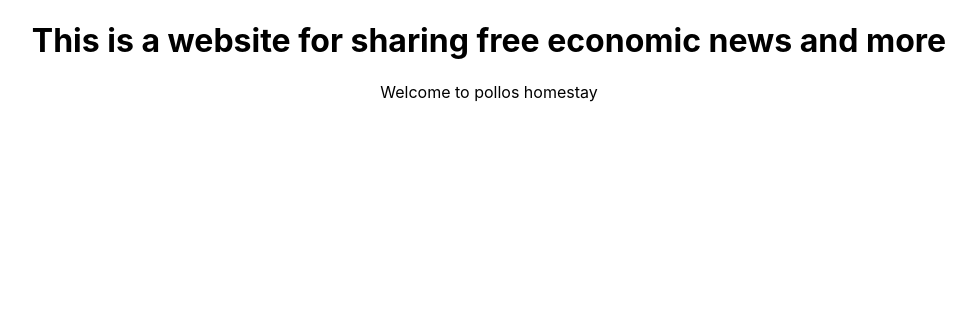
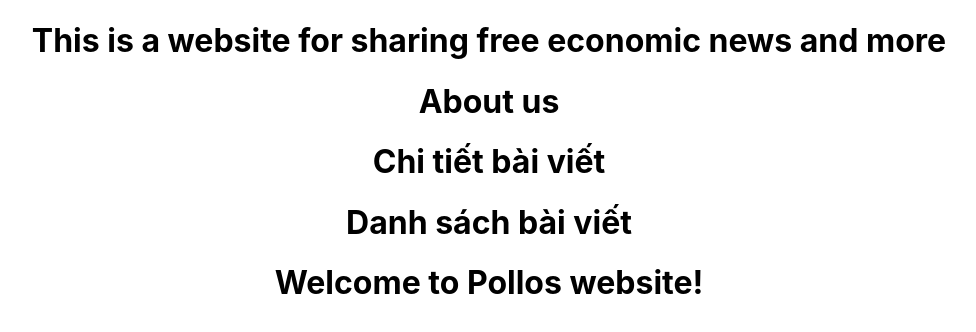
Before and after one commit to work-henry-smith/forbes-frontend, a React (Create React App) app: page / in a window 1280 px wide. Shown: the top 332 px of the page, without its empty margins (151-1127 px from the left). Built offline with nearby package versions, Linux system fonts and the light colour scheme.

Commit message:
inject the page components into the root component

```diff
--- a/src/App.js
+++ b/src/App.js
@@ -1,10 +1,20 @@
 import './App.css';
+import HomePage from './pages/HomePage';
+import AboutPage from './pages/AboutPage';
+import ArticlesListPage from './pages/ArticlesListPage';
+import ArticlePage from './pages/ArticlePage';
+
 
 function App() {
   return (
     <div className="App">
       <h1>This is a website for sharing free economic news and more</h1>
-      <div id='page-body'>Welcome to pollos homestay</div>
+      <div id='page-body'>
+        <AboutPage />
+        <ArticlePage />
+        <ArticlesListPage />
+        <HomePage />
+      </div>
     </div>
   );
 }
```
